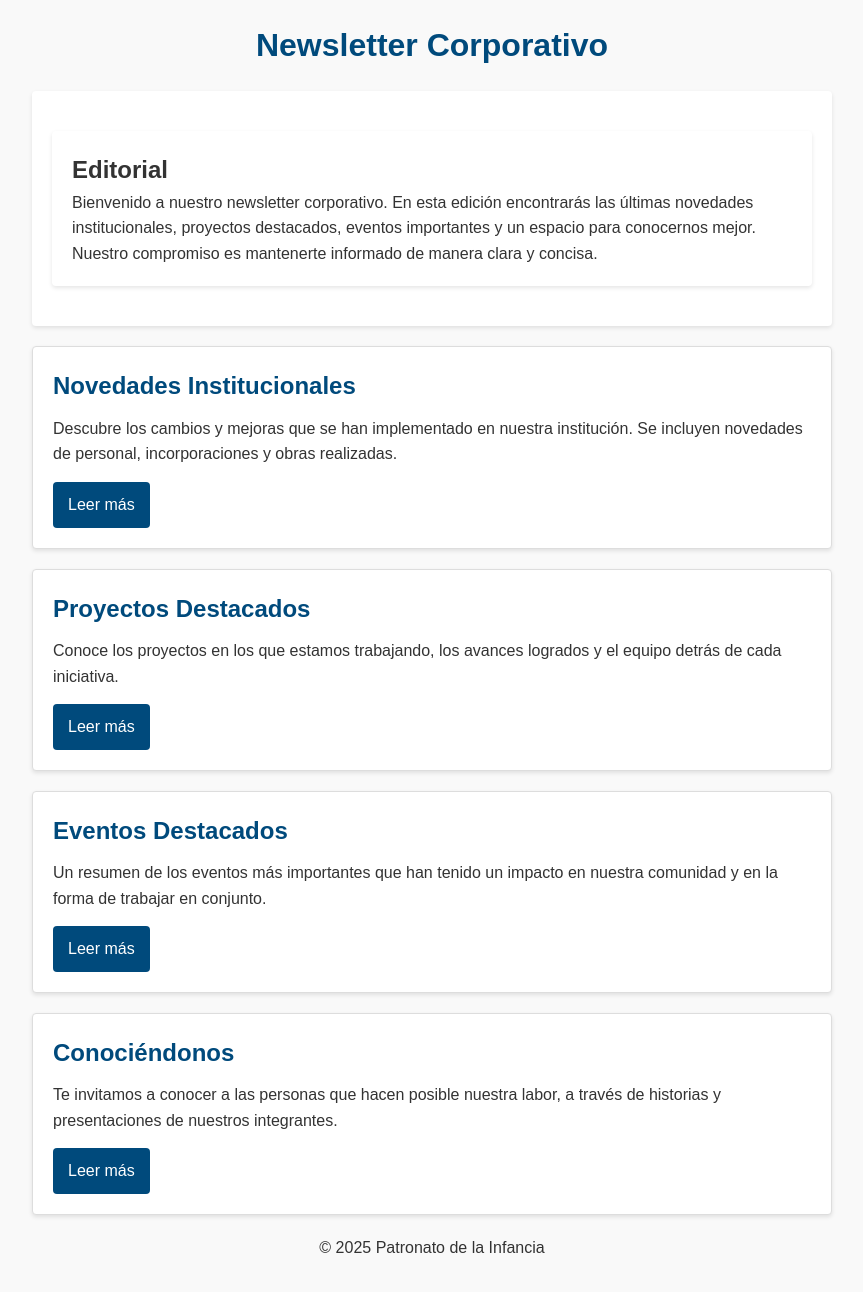
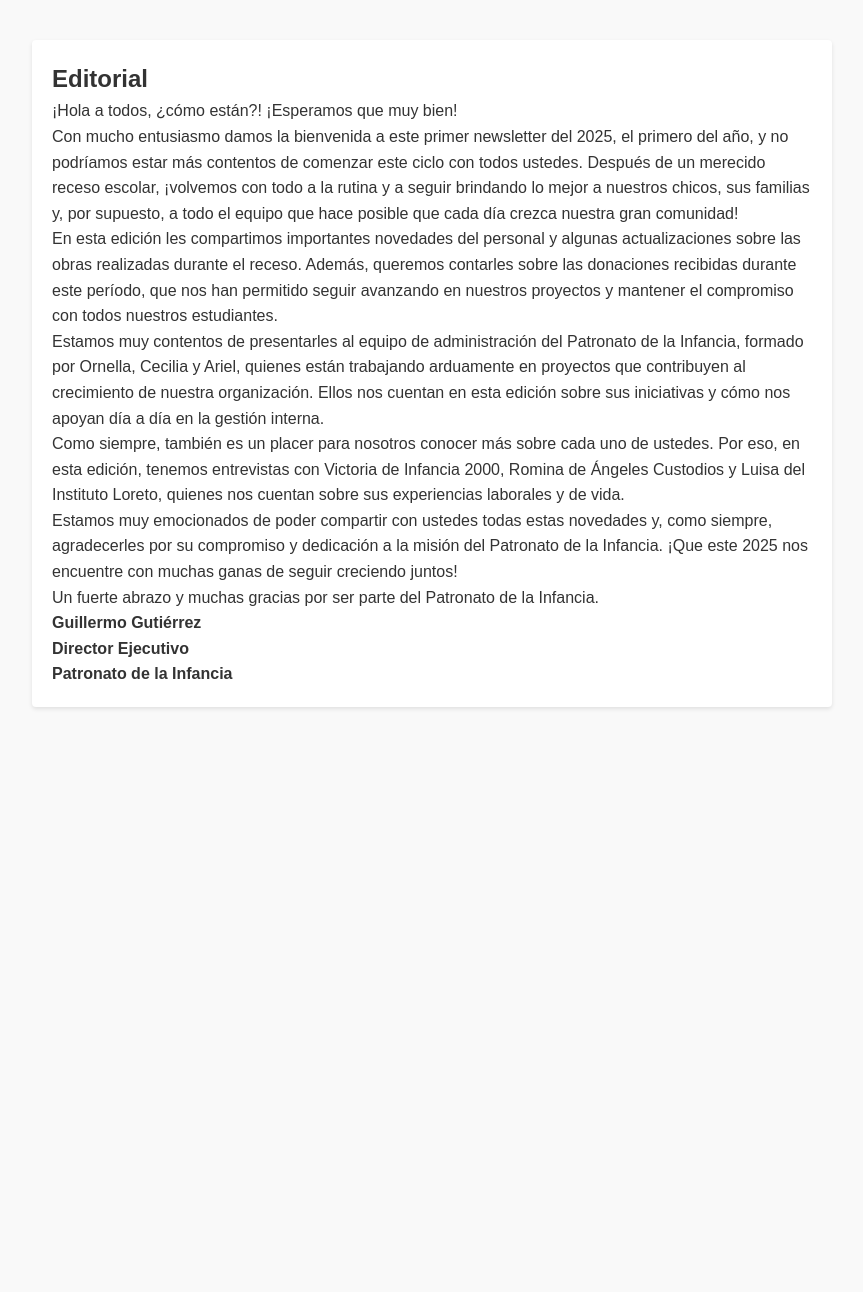
Before and after one commit to ramirosilvera/newsletter, a plain HTML site: page index.html in a window 1280 px wide. Shown: the whole page, without its empty margins (208-1071 px from the left). After the commit the page ends 800 px from the top, so only its background shows below. Drawn offline with Linux system fonts and the light colour scheme.

Commit message:
Update index.html

```diff
--- a/index.html
+++ b/index.html
@@ -2,64 +2,37 @@
 <html lang="es">
 <head>
   <meta charset="UTF-8">
-  <meta name="viewport" content="width=device-width, initial-scale=1">
-  <title>Newsletter Corporativo - Editorial</title>
+  <meta name="viewport" content="width=device-width, initial-scale=1.0">
+  <title>Editorial - Newsletter 2025</title>
   <link rel="stylesheet" href="css/style.css">
 </head>
 <body>
-  <header>
-    <h1>Newsletter Corporativo</h1>
-  </header>
-
-  <!-- Sección Editorial -->
-  <section id="editorial">
-    <article>
-      <h2>Editorial</h2>
-      <p>
-        Bienvenido a nuestro newsletter corporativo. En esta edición encontrarás las últimas novedades institucionales, proyectos destacados, eventos importantes y un espacio para conocernos mejor. Nuestro compromiso es mantenerte informado de manera clara y concisa.
-      </p>
-    </article>
-  </section>
-
-  <!-- Resumen de Secciones -->
-  <main>
-    <section class="resumen" id="novedades-resumen">
-      <h2>Novedades Institucionales</h2>
-      <p>
-        Descubre los cambios y mejoras que se han implementado en nuestra institución. Se incluyen novedades de personal, incorporaciones y obras realizadas.
-      </p>
-      <a href="novedades.html" class="leer-mas">Leer más</a>
-    </section>
-
-    <section class="resumen" id="proyectos-resumen">
-      <h2>Proyectos Destacados</h2>
-      <p>
-        Conoce los proyectos en los que estamos trabajando, los avances logrados y el equipo detrás de cada iniciativa.
-      </p>
-      <a href="proyectos.html" class="leer-mas">Leer más</a>
-    </section>
-
-    <section class="resumen" id="eventos-resumen">
-      <h2>Eventos Destacados</h2>
-      <p>
-        Un resumen de los eventos más importantes que han tenido un impacto en nuestra comunidad y en la forma de trabajar en conjunto.
-      </p>
-      <a href="eventos.html" class="leer-mas">Leer más</a>
-    </section>
-
-    <section class="resumen" id="conocenos-resumen">
-      <h2>Conociéndonos</h2>
-      <p>
-        Te invitamos a conocer a las personas que hacen posible nuestra labor, a través de historias y presentaciones de nuestros integrantes.
-      </p>
-      <a href="conocenos.html" class="leer-mas">Leer más</a>
-    </section>
-  </main>
-
-  <footer>
-    <p>&copy; 2025 Patronato de la Infancia</p>
-  </footer>
-
-  <script src="js/script.js"></script>
+  <article class="editorial">
+    <h1>Editorial</h1>
+    <p>¡Hola a todos, ¿cómo están?! ¡Esperamos que muy bien!</p>
+    <p>
+      Con mucho entusiasmo damos la bienvenida a este primer newsletter del 2025, el primero del año, y no podríamos estar más contentos de comenzar este ciclo con todos ustedes. Después de un merecido receso escolar, ¡volvemos con todo a la rutina y a seguir brindando lo mejor a nuestros chicos, sus familias y, por supuesto, a todo el equipo que hace posible que cada día crezca nuestra gran comunidad!
+    </p>
+    <p>
+      En esta edición les compartimos importantes novedades del personal y algunas actualizaciones sobre las obras realizadas durante el receso. Además, queremos contarles sobre las donaciones recibidas durante este período, que nos han permitido seguir avanzando en nuestros proyectos y mantener el compromiso con todos nuestros estudiantes.
+    </p>
+    <p>
+      Estamos muy contentos de presentarles al equipo de administración del Patronato de la Infancia, formado por Ornella, Cecilia y Ariel, quienes están trabajando arduamente en proyectos que contribuyen al crecimiento de nuestra organización. Ellos nos cuentan en esta edición sobre sus iniciativas y cómo nos apoyan día a día en la gestión interna.
+    </p>
+    <p>
+      Como siempre, también es un placer para nosotros conocer más sobre cada uno de ustedes. Por eso, en esta edición, tenemos entrevistas con Victoria de Infancia 2000, Romina de Ángeles Custodios y Luisa del Instituto Loreto, quienes nos cuentan sobre sus experiencias laborales y de vida.
+    </p>
+    <p>
+      Estamos muy emocionados de poder compartir con ustedes todas estas novedades y, como siempre, agradecerles por su compromiso y dedicación a la misión del Patronato de la Infancia. ¡Que este 2025 nos encuentre con muchas ganas de seguir creciendo juntos!
+    </p>
+    <p>
+      Un fuerte abrazo y muchas gracias por ser parte del Patronato de la Infancia.
+    </p>
+    <p>
+      <strong>Guillermo Gutiérrez<br>
+      Director Ejecutivo<br>
+      Patronato de la Infancia</strong>
+    </p>
+  </article>
 </body>
 </html>
```
